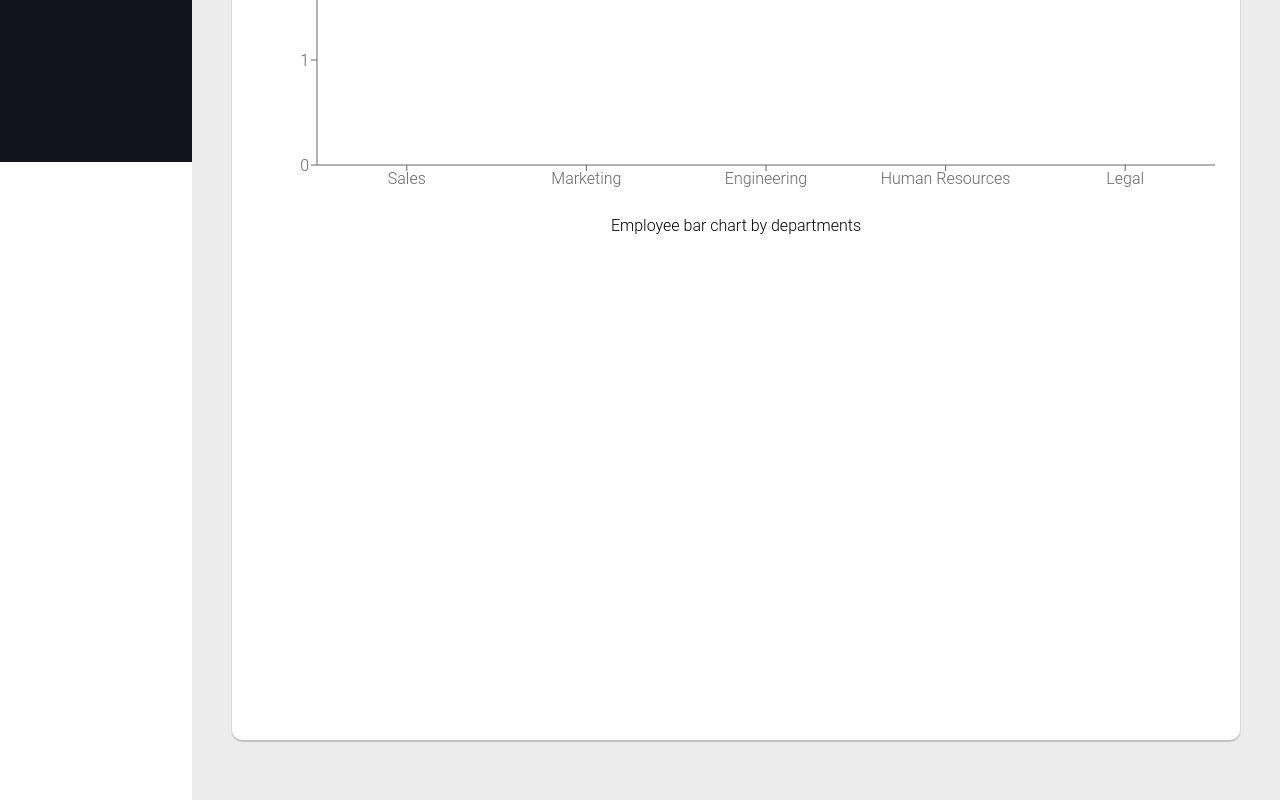
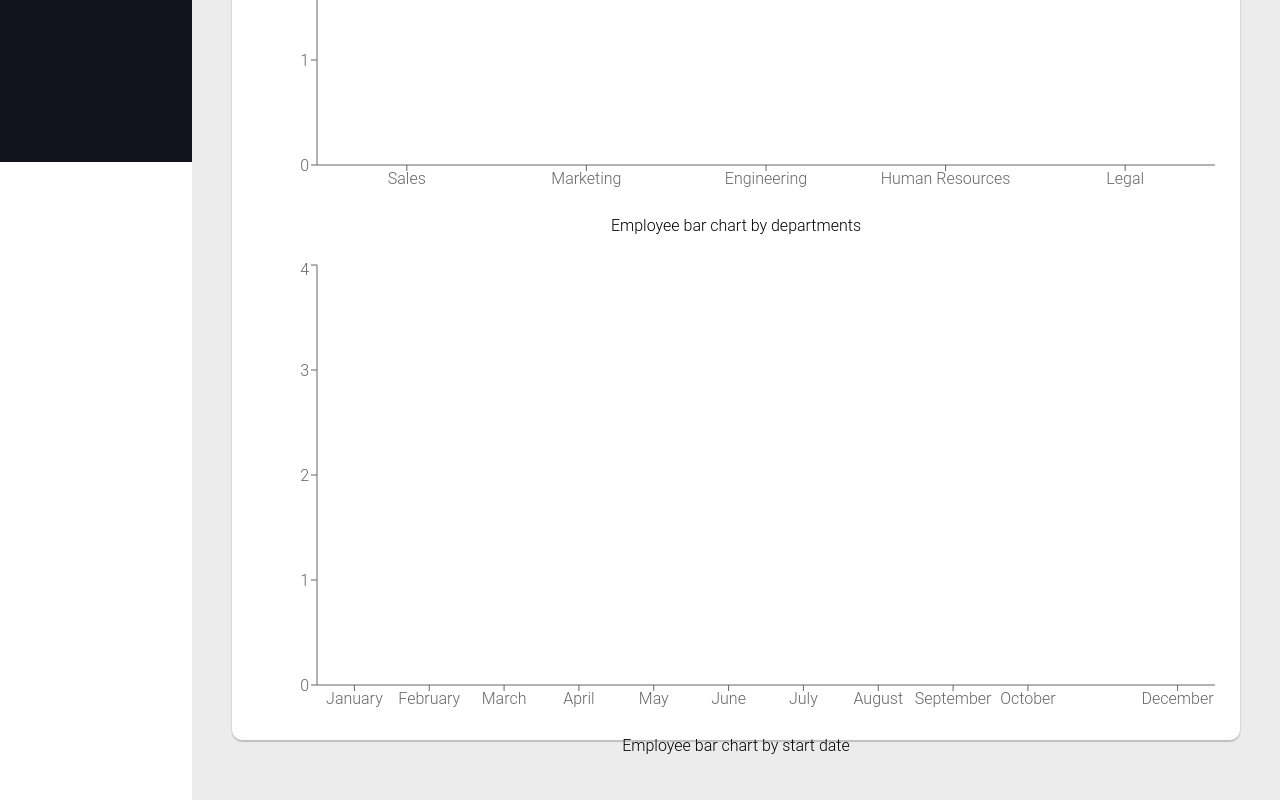
Before and after one commit to BELAID78/P14_React_HRnet, a React (Create React App) app: page / in a window 1280 px wide. Shown: the part 638-1438 px from the top of the page. Built offline with nearby package versions, Linux system fonts and the light colour scheme.

Commit message:
Integrate the employee grouped by start date

```diff
--- a/src/pages/Dashboard.js
+++ b/src/pages/Dashboard.js
@@ -12,6 +12,7 @@ import statesAsSvg from '../images/states';
 import departmentsAsSvg from '../images/departments';
 
 import departments from '../__mock__/departments';
+import months from '../__mock__/months';
 
 /**
  * group employee by deprtment
@@ -30,10 +31,28 @@ const groupByDepartment = (departments, employees) => {
     })
 }
 
+const groupByMonth = (months, employees) => {
+    return months.map(month => {
+        let {id, value} = month;
+
+        let result = employees.filter(employee => {
+            let employeeStartDate = employee.startDate;
+
+            let employeeMonthStart = parseInt(employeeStartDate.split('/')[1])
+
+            return employeeMonthStart === id
+        })
+
+        return {name: value, value: result.length}
+    })
+}
+
 function Dashboard() {
     const employees = useSelector(state => state.employees)
 
     const employeeGroupByDepartments = groupByDepartment(departments, employees)
+
+    const employeeGroupByStartDate = groupByMonth(months, employees)
 
     return (
         <div className='content'>
@@ -73,7 +92,7 @@ function Dashboard() {
                         <EmployeeBarChart label='Employee bar chart by departments' data={employeeGroupByDepartments} keys={{name:'name', value: 'value'}}/>
                     </div>
                     <div className='users-by-start-date'>
-
+                        <EmployeeBarChart label='Employee bar chart by start date' data={employeeGroupByStartDate} keys={{name:'name', value: 'value'}}/>
                     </div>
                 </div>
             </div>
```
